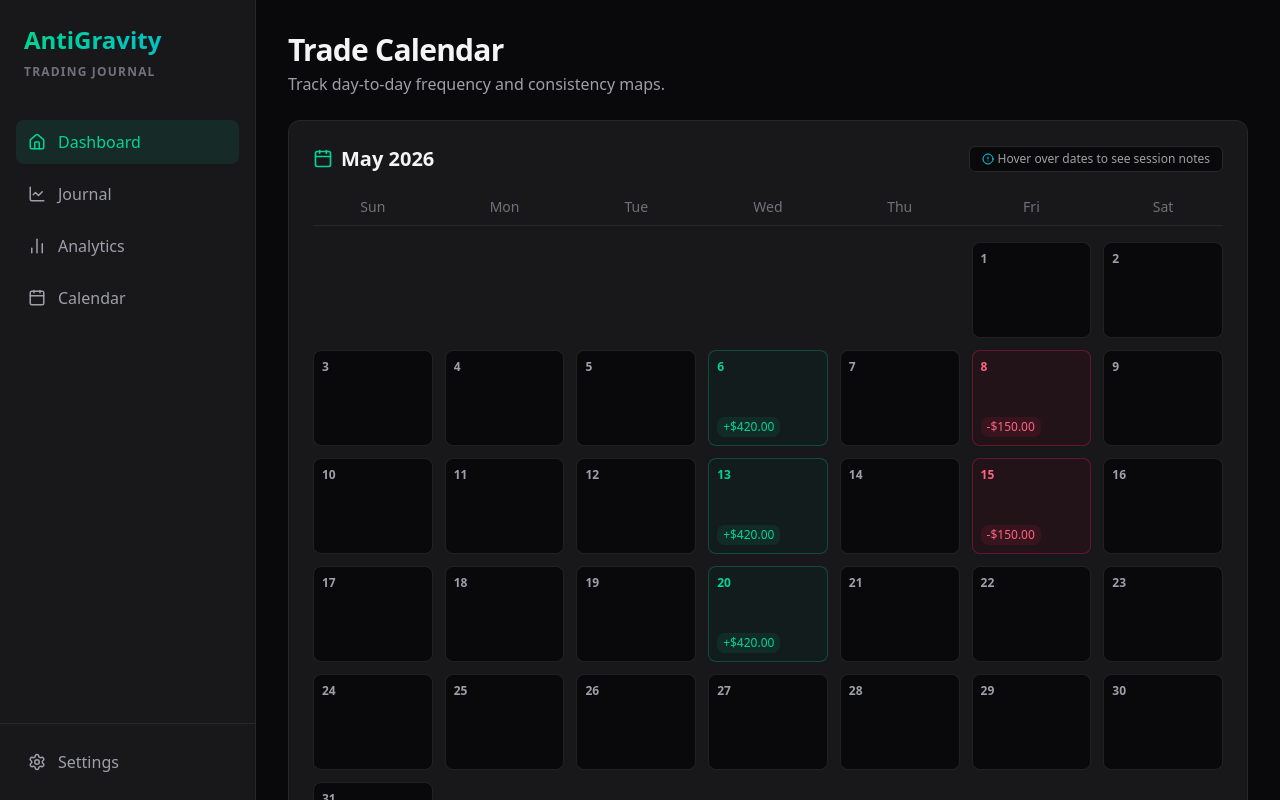
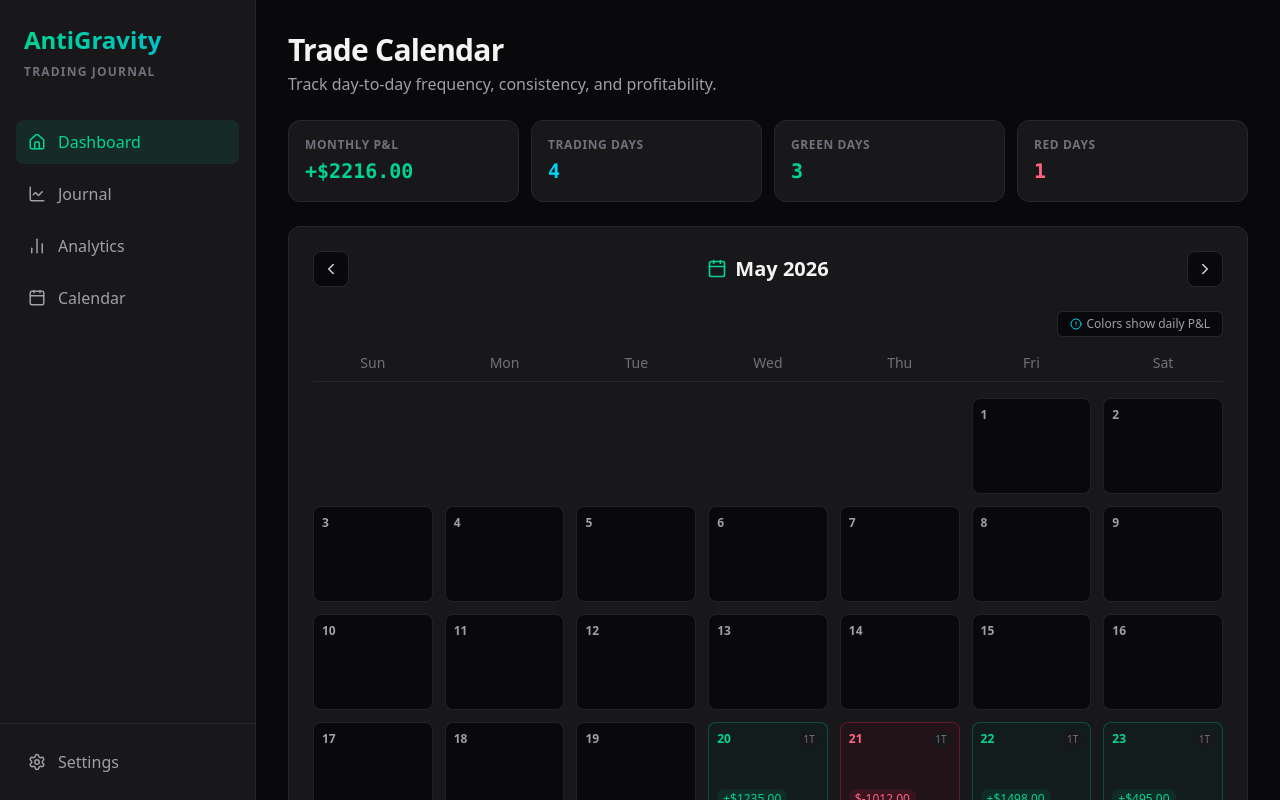
Before and after one commit to jitsmep/trading-journal, a Next.js app: page /calendar in a window 1280 px wide. Shown: the top 800 px of the page. Built offline with nearby package versions, Linux system fonts and the light colour scheme.

Commit message:
Update journal types fix for Vercel deployment

```diff
--- a/src/app/calendar/page.tsx
+++ b/src/app/calendar/page.tsx
@@ -1,55 +1,208 @@
-import { Calendar as CalendarIcon, AlertCircle } from "lucide-react";
+"use client";
+
+import { useMemo, useState } from "react";
+import { Calendar as CalendarIcon, AlertCircle, ChevronLeft, ChevronRight } from "lucide-react";
+import { useTrades } from "@/context/TradesContext";
+
+const MONTH_NAMES = [
+  "January", "February", "March", "April", "May", "June",
+  "July", "August", "September", "October", "November", "December"
+];
+const DAY_NAMES = ["Sun", "Mon", "Tue", "Wed", "Thu", "Fri", "Sat"];
 
 export default function CalendarPage() {
-  const daysInMonth = Array.from({ length: 31 }, (_, i) => i + 1);
+  const { trades, isLoaded } = useTrades();
+  const today = new Date();
+  const [viewYear, setViewYear] = useState(today.getFullYear());
+  const [viewMonth, setViewMonth] = useState(today.getMonth()); // 0-indexed
+
+  // Navigate months
+  const goToPrevMonth = () => {
+    if (viewMonth === 0) {
+      setViewMonth(11);
+      setViewYear(viewYear - 1);
+    } else {
+      setViewMonth(viewMonth - 1);
+    }
+  };
+
+  const goToNextMonth = () => {
+    if (viewMonth === 11) {
+      setViewMonth(0);
+      setViewYear(viewYear + 1);
+    } else {
+      setViewMonth(viewMonth + 1);
+    }
+  };
+
+  // Compute daily PnL map for the current view month
+  const dailyPnl = useMemo(() => {
+    const map: Record<number, number> = {};
+    const dailyTrades: Record<number, number> = {};
+
+    trades.forEach((trade) => {
+      const d = new Date(trade.date);
+      if (d.getFullYear() === viewYear && d.getMonth() === viewMonth) {
+        const day = d.getDate();
+        map[day] = (map[day] || 0) + trade.netPnl;
+        dailyTrades[day] = (dailyTrades[day] || 0) + 1;
+      }
+    });
+
+    return { pnl: map, count: dailyTrades };
+  }, [trades, viewYear, viewMonth]);
+
+  // Calendar grid calculation
+  const firstDayOfMonth = new Date(viewYear, viewMonth, 1).getDay(); // 0=Sun
+  const daysInMonth = new Date(viewYear, viewMonth + 1, 0).getDate();
+
+  // Build grid: leading blanks + days
+  const calendarCells: (number | null)[] = [];
+  for (let i = 0; i < firstDayOfMonth; i++) {
+    calendarCells.push(null);
+  }
+  for (let d = 1; d <= daysInMonth; d++) {
+    calendarCells.push(d);
+  }
+
+  // Monthly summary
+  const monthTotalPnl = Object.values(dailyPnl.pnl).reduce((sum, v) => sum + v, 0);
+  const tradingDays = Object.keys(dailyPnl.pnl).length;
+  const greenDays = Object.values(dailyPnl.pnl).filter(v => v > 0).length;
+  const redDays = Object.values(dailyPnl.pnl).filter(v => v < 0).length;
+
+  if (!isLoaded) {
+    return (
+      <div className="flex items-center justify-center h-64">
+        <div className="animate-pulse text-zinc-500">Loading calendar...</div>
+      </div>
+    );
+  }
 
   return (
     <div className="space-y-6 pb-12">
       <div>
         <h1 className="text-3xl font-bold text-zinc-100 tracking-tight">Trade Calendar</h1>
-        <p className="text-zinc-400 mt-1">Track day-to-day frequency and consistency maps.</p>
+        <p className="text-zinc-400 mt-1">Track day-to-day frequency, consistency, and profitability.</p>
       </div>
 
+      {/* Monthly Summary Cards */}
+      <div className="grid grid-cols-2 md:grid-cols-4 gap-3">
+        <div className="bg-zinc-900 border border-zinc-800 rounded-xl p-4">
+          <span className="text-xs font-semibold text-zinc-500 uppercase tracking-wider block mb-1">Monthly P&L</span>
+          <span className={`text-xl font-extrabold font-mono ${monthTotalPnl > 0 ? "text-emerald-400" : monthTotalPnl < 0 ? "text-rose-400" : "text-zinc-400"}`}>
+            {monthTotalPnl > 0 ? "+" : ""}${monthTotalPnl.toFixed(2)}
+          </span>
+        </div>
+        <div className="bg-zinc-900 border border-zinc-800 rounded-xl p-4">
+          <span className="text-xs font-semibold text-zinc-500 uppercase tracking-wider block mb-1">Trading Days</span>
+          <span className="text-xl font-extrabold font-mono text-cyan-400">{tradingDays}</span>
+        </div>
+        <div className="bg-zinc-900 border border-zinc-800 rounded-xl p-4">
+          <span className="text-xs font-semibold text-zinc-500 uppercase tracking-wider block mb-1">Green Days</span>
+          <span className="text-xl font-extrabold font-mono text-emerald-400">{greenDays}</span>
+        </div>
+        <div className="bg-zinc-900 border border-zinc-800 rounded-xl p-4">
+          <span className="text-xs font-semibold text-zinc-500 uppercase tracking-wider block mb-1">Red Days</span>
+          <span className="text-xl font-extrabold font-mono text-rose-400">{redDays}</span>
+        </div>
+      </div>
+
+      {/* Calendar Grid */}
       <div className="bg-zinc-900 border border-zinc-800 rounded-xl p-6">
+        {/* Month Nav */}
         <div className="flex justify-between items-center mb-6">
+          <button
+            onClick={goToPrevMonth}
+            className="p-2 rounded-lg bg-zinc-950 border border-zinc-800 hover:border-zinc-700 text-zinc-300 hover:text-zinc-100 transition-colors"
+          >
+            <ChevronLeft size={18} />
+          </button>
           <h2 className="text-xl font-semibold text-zinc-100 flex items-center gap-2">
-            <CalendarIcon className="text-emerald-400" size={20} /> May 2026
+            <CalendarIcon className="text-emerald-400" size={20} />
+            {MONTH_NAMES[viewMonth]} {viewYear}
           </h2>
+          <button
+            onClick={goToNextMonth}
+            className="p-2 rounded-lg bg-zinc-950 border border-zinc-800 hover:border-zinc-700 text-zinc-300 hover:text-zinc-100 transition-colors"
+          >
+            <ChevronRight size={18} />
+          </button>
+        </div>
+
+        {/* Tip */}
+        <div className="flex justify-end mb-4">
           <span className="text-xs text-zinc-400 flex items-center gap-1 bg-zinc-950 px-3 py-1 rounded-md border border-zinc-800">
-            <AlertCircle size={12} className="text-cyan-400" /> Hover over dates to see session notes
+            <AlertCircle size={12} className="text-cyan-400" /> Colors show daily P&L
           </span>
         </div>
 
+        {/* Day-of-week header */}
         <div className="grid grid-cols-7 gap-3 text-center font-medium text-sm text-zinc-500 border-b border-zinc-800 pb-2 mb-4">
-          <div>Sun</div><div>Mon</div><div>Tue</div><div>Wed</div><div>Thu</div><div>Fri</div><div>Sat</div>
+          {DAY_NAMES.map((d) => (
+            <div key={d}>{d}</div>
+          ))}
         </div>
 
+        {/* Calendar cells */}
         <div className="grid grid-cols-7 gap-3">
-          <div className="bg-transparent h-24"></div>
-          <div className="bg-transparent h-24"></div>
-          <div className="bg-transparent h-24"></div>
-          <div className="bg-transparent h-24"></div>
-          <div className="bg-transparent h-24"></div>
+          {calendarCells.map((day, idx) => {
+            if (day === null) {
+              return <div key={`blank-${idx}`} className="h-24" />;
+            }
 
-          {daysInMonth.map((day) => {
-            const isGreenDay = day === 6 || day === 13 || day === 20;
-            const isRedDay = day === 8 || day === 15;
+            const pnl = dailyPnl.pnl[day];
+            const tradeCount = dailyPnl.count[day] || 0;
+            const hasTrades = tradeCount > 0;
+            const isGreenDay = hasTrades && pnl > 0;
+            const isRedDay = hasTrades && pnl < 0;
+            const isToday = day === today.getDate() && viewMonth === today.getMonth() && viewYear === today.getFullYear();
 
             return (
               <div
                 key={day}
                 className={`h-24 p-2 rounded-lg border flex flex-col justify-between items-start transition-all cursor-pointer ${
-                  isGreenDay ? 'bg-emerald-950/20 border-emerald-500/30 hover:border-emerald-400' :
-                  isRedDay ? 'bg-rose-950/20 border-rose-500/30 hover:border-rose-400' :
-                  'bg-zinc-950 border-zinc-800/80 hover:border-zinc-700'
+                  isGreenDay
+                    ? "bg-emerald-950/20 border-emerald-500/30 hover:border-emerald-400"
+                    : isRedDay
+                    ? "bg-rose-950/20 border-rose-500/30 hover:border-rose-400"
+                    : isToday
+                    ? "bg-cyan-950/10 border-cyan-500/30 hover:border-cyan-400"
+                    : "bg-zinc-950 border-zinc-800/80 hover:border-zinc-700"
                 }`}
               >
-                <span className={`text-xs font-bold ${
-                  isGreenDay ? 'text-emerald-400' : isRedDay ? 'text-rose-400' : 'text-zinc-400'
-                }`}>{day}</span>
+                <div className="flex items-center justify-between w-full">
+                  <span
+                    className={`text-xs font-bold ${
+                      isGreenDay
+                        ? "text-emerald-400"
+                        : isRedDay
+                        ? "text-rose-400"
+                        : isToday
+                        ? "text-cyan-400"
+                        : "text-zinc-400"
+                    }`}
+                  >
+                    {day}
+                  </span>
+                  {tradeCount > 0 && (
+                    <span className="text-[10px] text-zinc-500 bg-zinc-900 px-1 rounded">
+                      {tradeCount}T
+                    </span>
+                  )}
+                </div>
 
-                {isGreenDay && <span className="text-xs text-emerald-400 font-medium bg-emerald-500/10 px-1.5 py-0.5 rounded">+$420.00</span>}
-                {isRedDay && <span className="text-xs text-rose-400 font-medium bg-rose-500/10 px-1.5 py-0.5 rounded">-$150.00</span>}
+                {hasTrades && (
+                  <span
+                    className={`text-xs font-medium px-1.5 py-0.5 rounded ${
+                      isGreenDay
+                        ? "text-emerald-400 bg-emerald-500/10"
+                        : "text-rose-400 bg-rose-500/10"
+                    }`}
+                  >
+                    {pnl > 0 ? "+" : ""}${pnl.toFixed(2)}
+                  </span>
+                )}
               </div>
             );
           })}
--- a/src/app/journal/new/page.tsx
+++ b/src/app/journal/new/page.tsx
@@ -5,7 +5,6 @@ import Link from "next/link";
 import { useRouter } from "next/navigation";
 import {
   ArrowLeft,
-  DollarSign,
   Brain,
   ShieldAlert,
   Sparkles,
@@ -14,10 +13,7 @@ import {
   TrendingDown,
   Star,
   Plus,
-  X,
-  CheckCircle,
-  HelpCircle,
-  AlertTriangle
+  CheckCircle
 } from "lucide-react";
 import { useTrades } from "@/context/TradesContext";
 import { Market, OrderType, Sentiment } from "@/lib/types";
--- a/src/context/TradesContext.tsx
+++ b/src/context/TradesContext.tsx
@@ -1,8 +1,8 @@
 "use client";
 
 import React, { createContext, useContext, useState, useEffect } from 'react';
-import { Trade } from '../../lib/types';
-import { mockTrades as initialMockTrades } from '../../lib/mockData';
+import { Trade } from '@/lib/types';
+import { mockTrades as initialMockTrades } from '@/lib/mockData';
 
 interface TradesContextType {
   trades: Trade[];
--- /dev/null
+++ b/src/lib/mockData.ts
@@ -0,0 +1,110 @@
+import { Trade } from './types';
+
+export const mockTrades: Trade[] = [
+  {
+    id: '1',
+    date: '2026-05-20T09:30:00Z',
+    asset: 'BTC/USD',
+    market: 'Crypto',
+    orderType: 'Long',
+    entryPrice: 65000,
+    exitPrice: 67500,
+    positionSize: 0.5,
+    fees: 15,
+    takeProfit: 68000,
+    stopLoss: 63000,
+    grossPnl: 1250,
+    netPnl: 1235,
+    rrRatio: 1.5,
+    percentageGain: 3.85,
+    preTradeEmotion: 'Calm',
+    postTradeEmotion: 'Disciplined',
+    disciplineRating: 5,
+    notes: 'Followed the setup perfectly. Market was trending up.',
+    marketSentiment: 'Bullish',
+    mistakeTags: [],
+  },
+  {
+    id: '2',
+    date: '2026-05-21T14:15:00Z',
+    asset: 'ETH/USD',
+    market: 'Crypto',
+    orderType: 'Short',
+    entryPrice: 3500,
+    exitPrice: 3600,
+    positionSize: 10,
+    fees: 12,
+    takeProfit: 3200,
+    stopLoss: 3600,
+    grossPnl: -1000,
+    netPnl: -1012,
+    rrRatio: 1.0,
+    percentageGain: -2.86,
+    preTradeEmotion: 'Fearful of Missing Out',
+    postTradeEmotion: 'Frustrated',
+    disciplineRating: 2,
+    notes: 'Chased the pump, got stopped out quickly. Need to be more patient.',
+    marketSentiment: 'Choppy',
+    newsCatalyst: 'CPI Release',
+    mistakeTags: ['#FOMO', '#ChasedThePump'],
+  },
+  {
+    id: '3',
+    date: '2026-05-22T10:00:00Z',
+    asset: 'TSLA',
+    market: 'Stocks',
+    orderType: 'Long',
+    entryPrice: 180,
+    exitPrice: 195,
+    positionSize: 100,
+    fees: 2,
+    takeProfit: 200,
+    stopLoss: 170,
+    grossPnl: 1500,
+    netPnl: 1498,
+    rrRatio: 2.0,
+    percentageGain: 8.33,
+    preTradeEmotion: 'Confident',
+    postTradeEmotion: 'Relieved',
+    disciplineRating: 4,
+    notes: 'Good bounce off support. Took profits a bit early.',
+    marketSentiment: 'Bullish',
+    mistakeTags: ['#EarlyExit'],
+  },
+  {
+    id: '4',
+    date: '2026-05-23T08:45:00Z',
+    asset: 'EUR/USD',
+    market: 'Forex',
+    orderType: 'Short',
+    entryPrice: 1.0850,
+    exitPrice: 1.0800,
+    positionSize: 100000,
+    fees: 5,
+    takeProfit: 1.0750,
+    stopLoss: 1.0900,
+    grossPnl: 500,
+    netPnl: 495,
+    rrRatio: 1.0,
+    percentageGain: 0.46,
+    preTradeEmotion: 'Calm',
+    postTradeEmotion: 'Disciplined',
+    disciplineRating: 5,
+    notes: 'Textbook rejection at resistance.',
+    marketSentiment: 'Bearish',
+    mistakeTags: [],
+  }
+];
+
+// Helper to generate cumulative PnL data for the chart
+export const generatePnlData = () => {
+  let cumulative = 10000; // Starting account balance
+  return mockTrades.map(trade => {
+    cumulative += trade.netPnl;
+    return {
+      date: new Date(trade.date).toLocaleDateString(),
+      balance: cumulative,
+      netPnl: trade.netPnl
+    };
+  });
+};
--- /dev/null
+++ b/src/lib/types.ts
@@ -0,0 +1,29 @@
+export type Market = 'Crypto' | 'Forex' | 'Stocks' | 'Options';
+export type OrderType = 'Long' | 'Short';
+export type Sentiment = 'Bullish' | 'Bearish' | 'Choppy' | 'Rangebound';
+
+export type Trade = {
+  id: string;
+  date: string;
+  asset: string;
+  market: Market;
+  orderType: OrderType;
+  entryPrice: number;
+  exitPrice: number;
+  positionSize: number;
+  fees: number;
+  takeProfit: number;
+  stopLoss: number;
+  grossPnl: number;
+  netPnl: number;
+  rrRatio: number;
+  percentageGain: number;
+  preTradeEmotion: string;
+  postTradeEmotion: string;
+  disciplineRating: number;
+  notes: string;
+  chartUrl?: string;
+  marketSentiment: Sentiment;
+  newsCatalyst?: string;
+  mistakeTags: string[];
+};
```
